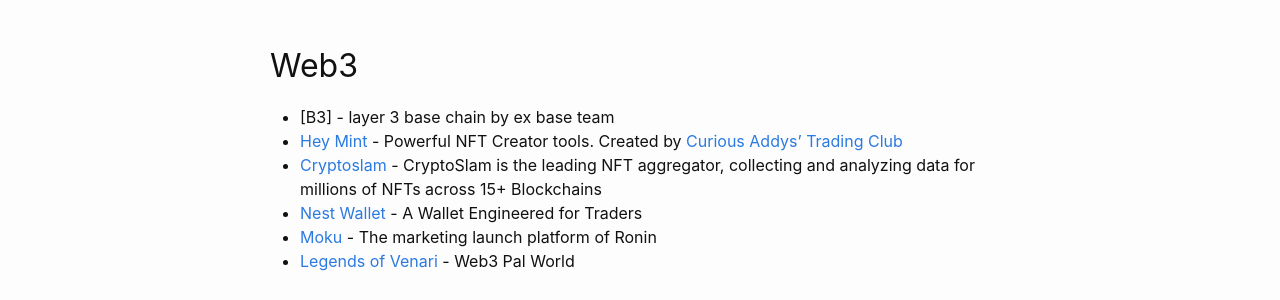
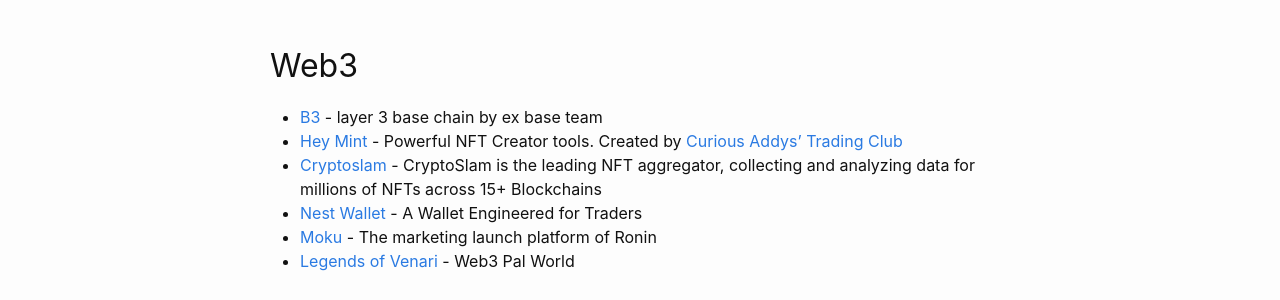
Before and after one commit to katpavan/katpavan.github.io, a Jekyll site: the page built from portfolio.md, in a window 1280 px wide. Shown: the part 236-536 px from the top of the page. Built offline with Jekyll 4.4.1, drawn with Linux system fonts in a browser that asks for light colours.

```diff
--- a/portfolio.md
+++ b/portfolio.md
@@ -8,7 +8,7 @@ These are companies I've made angel investments in. I've put $1M of my own money
 
 ## Web3
 
-- [B3] - layer 3 base chain by ex base team
+- [B3](#) - layer 3 base chain by ex base team
 - [Hey Mint](https://www.heymint.xyz/) - Powerful NFT Creator tools. Created by [Curious Addys' Trading Club](https://curiousaddys.com/)
 - [Cryptoslam](https://cryptoslam.io/) - CryptoSlam is the leading NFT aggregator, collecting and analyzing data for millions of NFTs across 15+ Blockchains
 - [Nest Wallet](https://nestwallet.xyz/) - A Wallet Engineered for Traders
```
